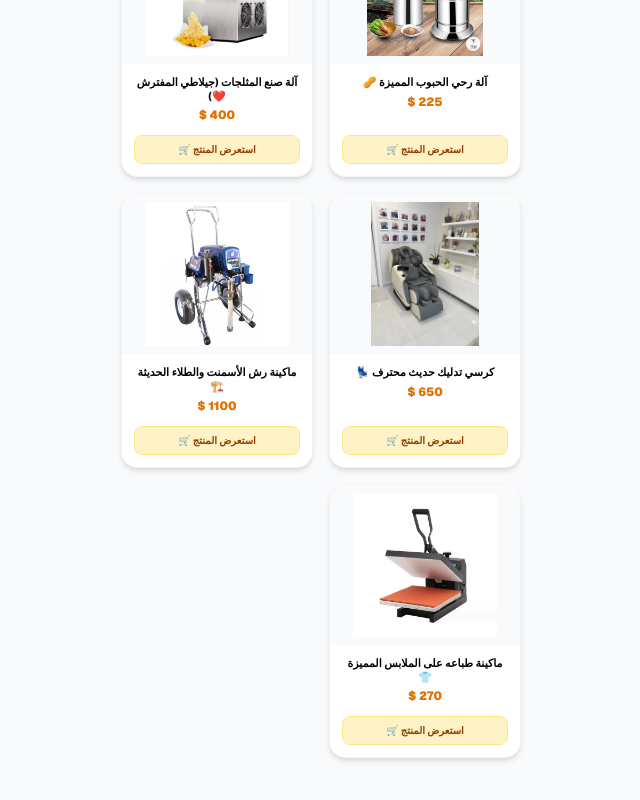
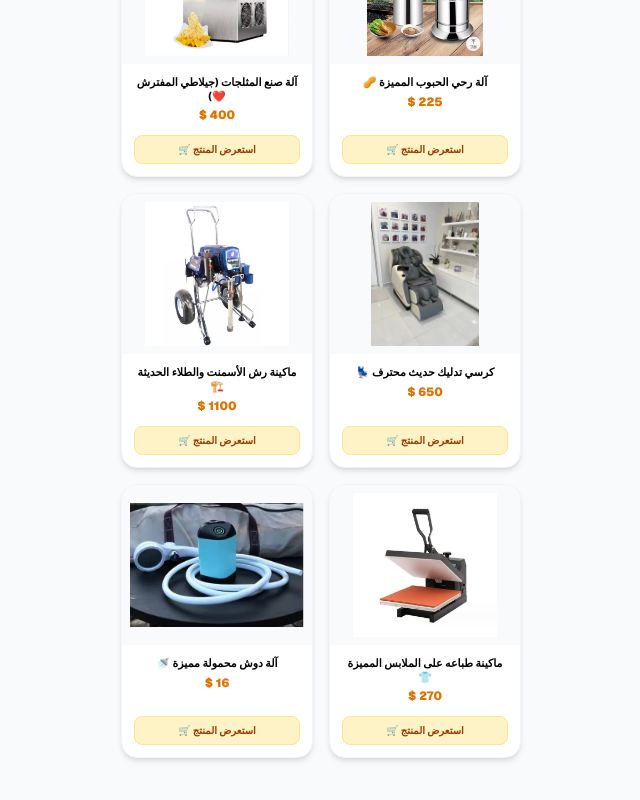
Before and after one commit to alisabree15-star/kazioni-store, a Next.js app: page / in a window 1280 px wide. Shown: the part 1889-2689 px from the top of the page, without its empty margins (319-959 px from the left). Built offline with nearby package versions, Linux system fonts and the light colour scheme.

Commit message:
إضافة منتج الدوش المحمول 14

```diff
--- a/src/app/page.tsx
+++ b/src/app/page.tsx
@@ -109,7 +109,8 @@ export default function Home() {
     { id: 10, name: "آلة صنع المثلجات (جيلاطي المفترش ❤️)", img: "/images/product10.jpg", price: "400 $", pColor: "text-amber-600", shippingNote: "السعر شامل العمولة فقط (لا يشمل الشحن)", description: "أبهر زبائنك بعروض الآيس كريم المقلي (جيلاطي المفترش) الطازجة والمبتكرة. تتميز هذه الآلة المكتبية المدمجة بسطح تجميد مسطح ومصقول من الستانلس ستيل المقاوم للصدأ، مما يضمن أداءً تجميدياً فائق السرعة.", moq: "1 قطعة", cbm: "0.100", weight: "25" },
     { id: 11, name: "كرسي تدليك حديث محترف 💺", img: "/images/product11.jpg", price: "650 $", pColor: "text-amber-600", shippingNote: "السعر شامل الشحن والعمولة (شحن بحري 🚢)", description: "كرسي تدليك احترافي مصمم لتوفير أقصى درجات الاسترخاء والراحة. يتميز بتقنيات متطورة تشمل التدليك بالهواء المضغوط، ونظام تسخين متكامل لدعم الدورة الدموية، وتدليك شامل من الرقبة إلى القدمين.", moq: "1 قطعة", cbm: "1.150", weight: "85" },
     { id: 12, name: "ماكينة رش الأسمنت والطلاء الحديثة 🏗️", img: "/images/product12.jpg", price: "1100 $", pColor: "text-amber-600", shippingNote: "السعر شامل العمولة فقط (لا يشمل الشحن)", description: "ماكينة رش احترافية عالية الضغط (Airless Sprayer) موديل 1095، مصممة لأعمال البناء والتشطيبات الثقيلة. مثالية لرش الأسمنت، المعجون، والطلاء بكفاءة وسرعة فائقة.", moq: "1 قطعة", cbm: "0.250", weight: "45" },
-    { id: 13, name: "ماكينة طباعه على الملابس المميزة 👕", img: "/images/product13.jpg", price: "270 $", pColor: "text-amber-600", shippingNote: "السعر شامل العمولة فقط (لا يشمل الشحن)", description: "ماكينة طباعة حرارية (مكبس حراري) احترافية ومتميزة، مثالية لمشاريع الطباعة على الملابس، التيشيرتات، والمسطحات. تتميز بلوحة تسخين توفر توزيعاً حرارياً متساوياً لضمان ثبات الألوان وجودة الطباعة، وشاشة تحكم رقمية لضبط الوقت ودرجة الحرارة بدقة.", moq: "1 قطعة", cbm: "0.080", weight: "25" }
+    { id: 13, name: "ماكينة طباعه على الملابس المميزة 👕", img: "/images/product13.jpg", price: "270 $", pColor: "text-amber-600", shippingNote: "السعر شامل العمولة فقط (لا يشمل الشحن)", description: "ماكينة طباعة حرارية (مكبس حراري) احترافية ومتميزة، مثالية لمشاريع الطباعة على الملابس، التيشيرتات، والمسطحات. تتميز بلوحة تسخين توفر توزيعاً حرارياً متساوياً لضمان ثبات الألوان وجودة الطباعة.", moq: "1 قطعة", cbm: "0.080", weight: "25" },
+    { id: 14, name: "آلة دوش محمولة مميزة 🚿", img: "/images/product14.jpg", price: "16 $", pColor: "text-amber-600", shippingNote: "السعر شامل العمولة فقط (لا يشمل الشحن)", description: "مضخة استحمام محمولة (دوش متنقل) قابلة للشحن، خيارك الأمثل لرحلات التخييم، السفر، أو الاستخدام المنزلي كحل سريع وعملي. تتميز بتصميم مدمج وخفيف، مع بطارية قوية قابلة لإعادة الشحن عبر USB، وتدفق مياه سلس ومستمر. فقط ضع المضخة في أي وعاء ماء واستمتع بتجربة استحمام مريحة في أي مكان وزمان.", moq: "20 قطعة", cbm: "0.005", weight: "0.8" }
   ];
 
   if (selectedProduct) {
```
Also changed, not shown: public/images/product14.jpg (added).
